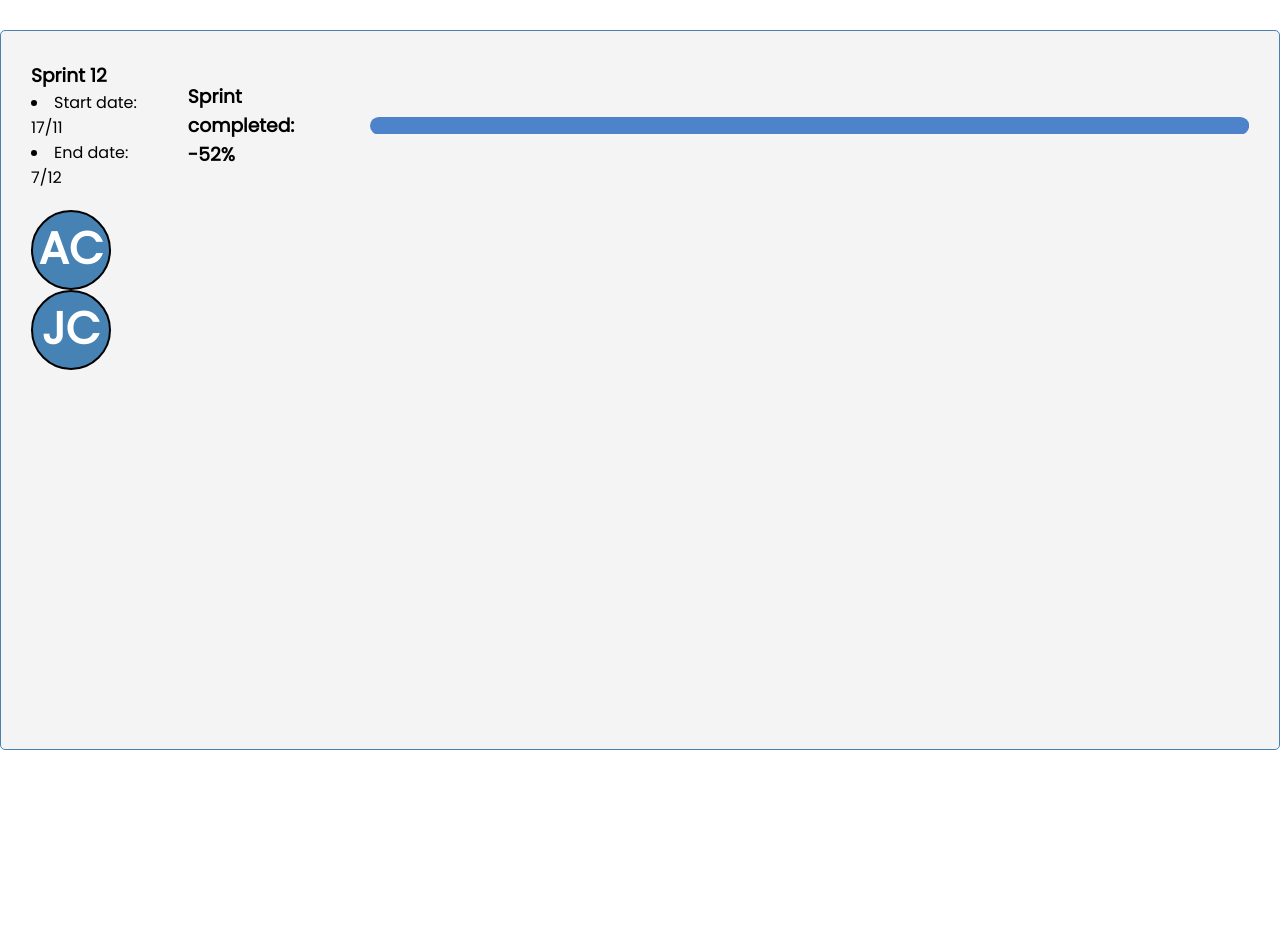
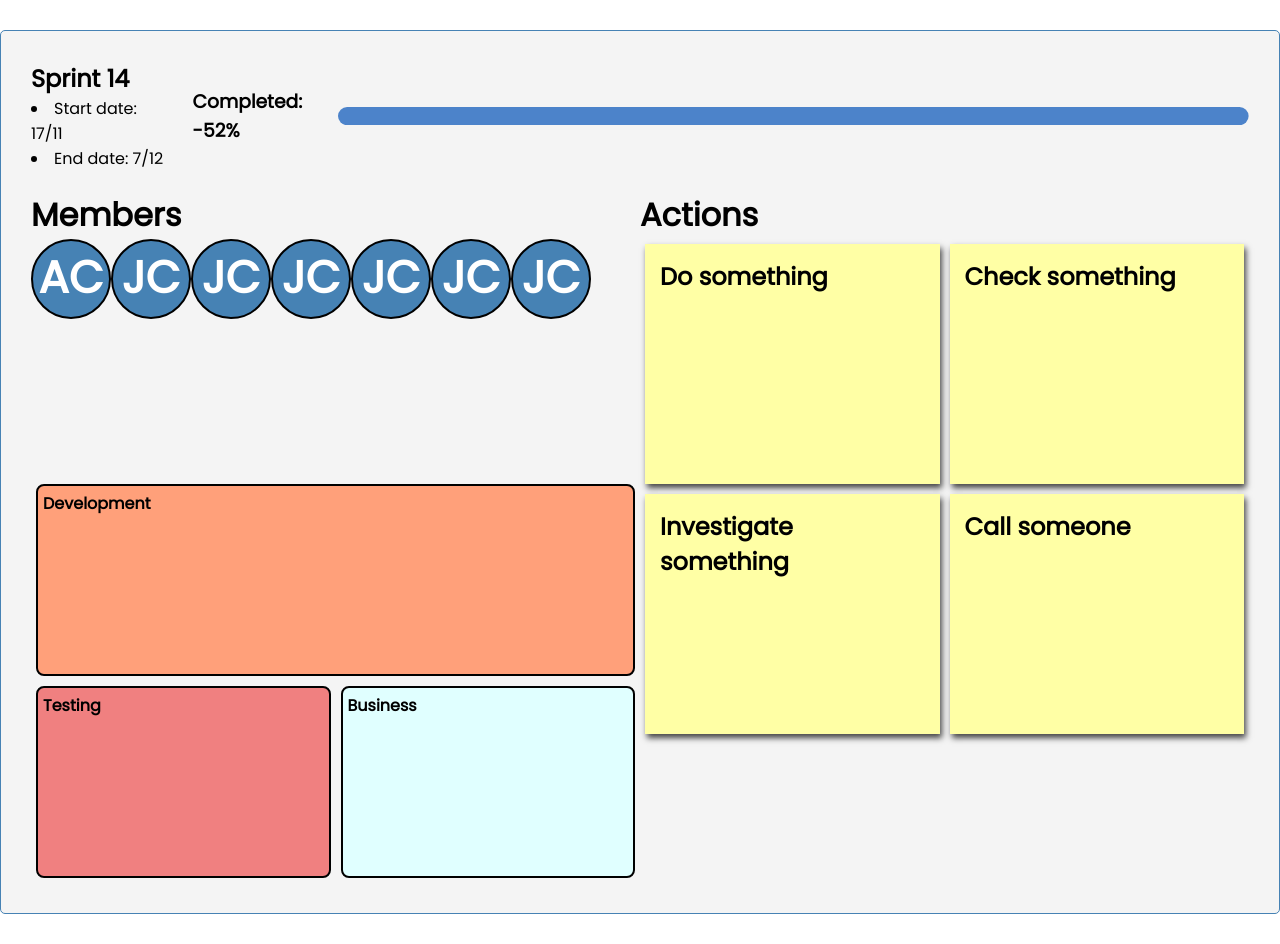
Before and after one commit to albertocaparros/dailys-board, a React (Create React App) app: page / in a window 1280 px wide. Before the commit the page ends 800 px from the top, so only its background shows below. Built offline with nearby package versions, Linux system fonts and the light colour scheme.

Commit message:
Finishing first version of layout

```diff
--- a/src/App.js
+++ b/src/App.js
@@ -1,5 +1,6 @@
 import Timeline from './components/Timeline';
-import Member from './components/Member';
+import ActionsArea from './components/ActionsArea';
+import MembersArea from './components/MembersArea';
 
 function App() {
   return (
@@ -7,10 +8,12 @@ function App() {
       <Timeline
         start={new Date(2021, 10, 17, 0, 0, 0, 0)}
         end={new Date(2021, 11, 7, 0, 0, 0, 0)}
-        sprint={12}
+        sprint={14}
       />
-      <Member name='Alberto' surname='Caparros' color='steelblue' />
-      <Member name='Juen' surname='Cruise' color='steelblue' />
+      <div className='main'>
+        <MembersArea></MembersArea>
+        <ActionsArea></ActionsArea>
+      </div>
     </div>
   );
 }
--- /dev/null
+++ b/src/components/Action.js
@@ -0,0 +1,9 @@
+const Action = ({ title }) => {
+  return (
+    <div className='action'>
+      <h2>{title}</h2>
+    </div>
+  );
+};
+
+export default Action;
--- /dev/null
+++ b/src/components/ActionsArea.js
@@ -0,0 +1,18 @@
+import Action from './Action';
+
+const ActionsArea = () => {
+  return (
+    <div className='actionsArea'>
+      <h1>Actions</h1>
+
+      <div className='workArea'>
+        <Action title='Do something'></Action>
+        <Action title='Check something'></Action>
+        <Action title='Investigate something'></Action>
+        <Action title='Call someone'></Action>
+      </div>
+    </div>
+  );
+};
+
+export default ActionsArea;
--- /dev/null
+++ b/src/components/MembersArea.js
@@ -0,0 +1,31 @@
+import Member from './Member';
+
+const MembersArea = () => {
+  return (
+    <div className='membersArea'>
+      <h1>Members</h1>
+      <div className='bench'>
+        <Member name='Alberto' surname='Caparros' color='steelblue' />
+        <Member name='Juen' surname='Cruise' color='steelblue' />
+        <Member name='Juen' surname='Cruise' color='steelblue' />
+        <Member name='Juen' surname='Cruise' color='steelblue' />
+        <Member name='Juen' surname='Cruise' color='steelblue' />
+        <Member name='Juen' surname='Cruise' color='steelblue' />
+        <Member name='Juen' surname='Cruise' color='steelblue' />
+      </div>
+      <div className='workArea'>
+        <div className='development'>
+          <b>Development</b>{' '}
+        </div>
+        <div className='testing'>
+          <b>Testing</b>{' '}
+        </div>
+        <div className='business'>
+          <b>Business</b>{' '}
+        </div>
+      </div>
+    </div>
+  );
+};
+
+export default MembersArea;
--- a/src/components/Timeline.js
+++ b/src/components/Timeline.js
@@ -7,7 +7,7 @@ const Timeline = ({ start, end, sprint }) => {
   return (
     <div className='timeline'>
       <div>
-        <h3>Sprint {sprint}</h3>
+        <h2>Sprint {sprint}</h2>
         <li>
           Start date: {start.getDate()}/{start.getMonth() + 1}
         </li>
@@ -15,7 +15,7 @@ const Timeline = ({ start, end, sprint }) => {
           End date: {end.getDate()}/{end.getMonth() + 1}
         </li>
       </div>
-      <h3>Sprint completed: {percentage}%</h3>
+      <h3>Completed: {percentage}%</h3>
       <Line
         className='percentage'
         percent={percentage}
--- a/src/index.css
+++ b/src/index.css
@@ -41,6 +41,75 @@ header {
 .timeline div {
   width: 15%;
   flex-grow: 2;
+}
+
+.main {
+  display: flex;
+}
+
+.membersArea {
+  flex: 50%;
+  display: flex;
+  flex-direction: column;
+}
+
+.bench {
+  display: flex;
+  flex: 45%;
+  min-height: 15rem;
+}
+
+.workArea {
+  display: flex;
+  flex-wrap: wrap;
+}
+
+.development {
+  flex: 100%;
+  background-color: lightsalmon;
+  border: 2px solid black;
+  border-radius: 8px;
+  padding: 5px;
+  min-height: 12rem;
+  margin: 5px;
+}
+
+.testing {
+  flex: 48%;
+  background-color: lightcoral;
+  border: 2px solid black;
+  border-radius: 8px;
+  padding: 5px;
+  min-height: 12rem;
+  margin: 5px;
+}
+
+.business {
+  flex: 48%;
+  background-color: lightcyan;
+  border: 2px solid black;
+  border-radius: 8px;
+  padding: 5px;
+  min-height: 12rem;
+  margin: 5px;
+}
+
+.actionsArea {
+  flex: 50%;
+  display: flex;
+  flex-direction: column;
+}
+
+.action {
+  flex: 40%;
+  background: #ffffa5;
+  padding: 15px;
+  box-shadow: 2px 4px 6px #444;
+  margin: 5px;
+  min-height: 15rem;
+  max-width: 49%;
+  -moz-box-shadow: 2px 4px 6px #444;
+  -webkit-box-shadow: 2px 4px 6px #444;
 }
 
 .nav {
```
